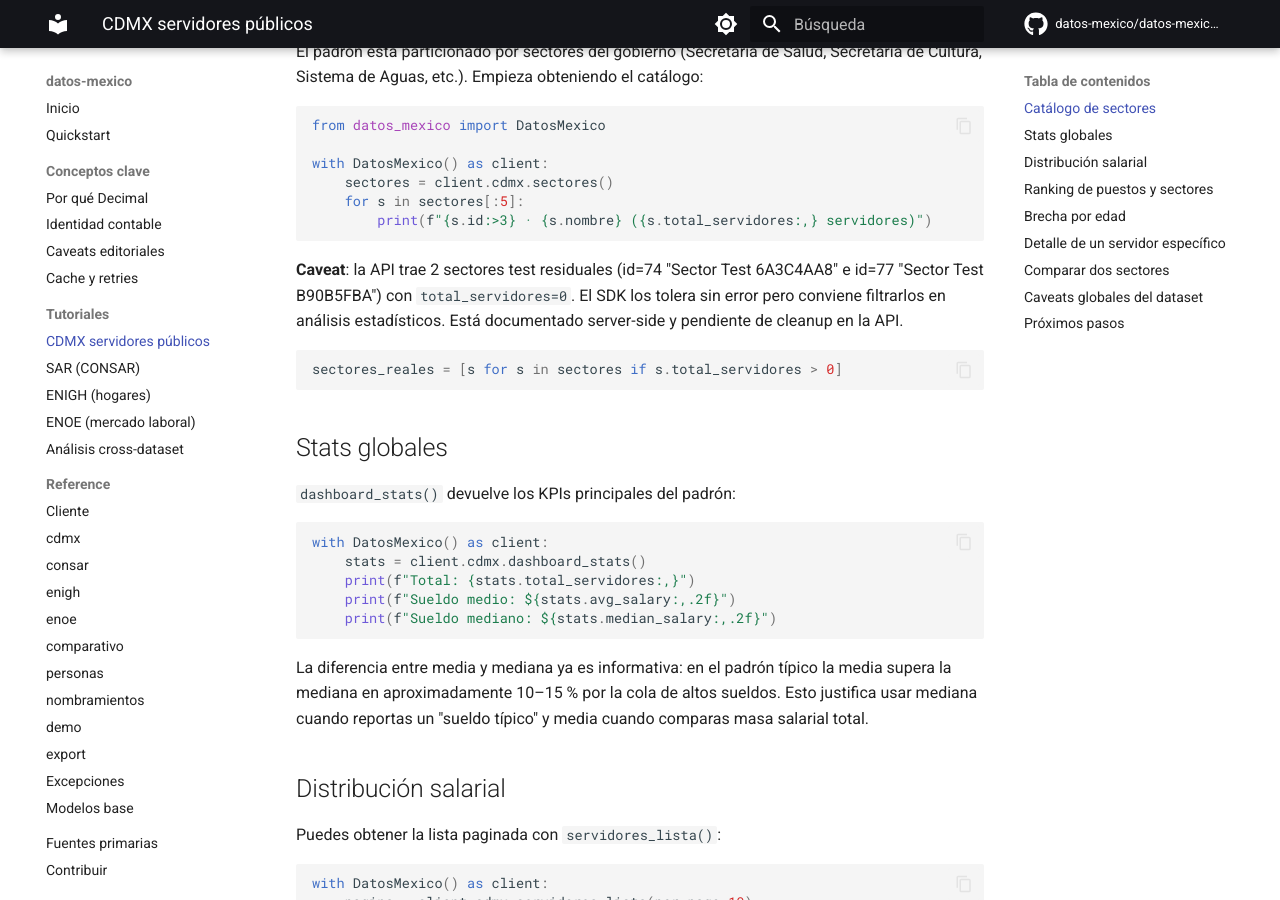
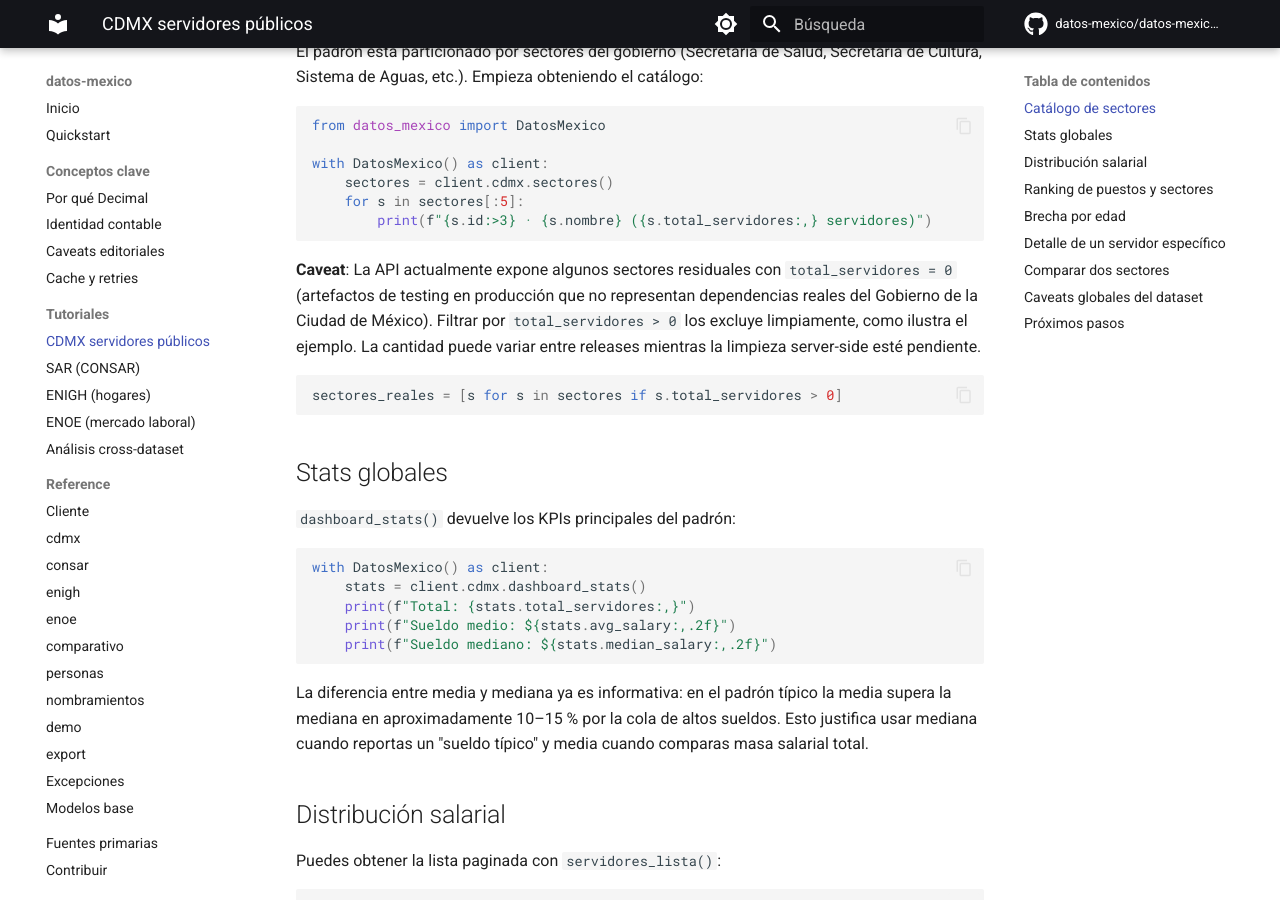
Before and after one commit to Datos-Mexico/datos-mexico-py, an MkDocs documentation site: the page built from docs/tutoriales/cdmx.md, in a window 1280 px wide and 900 px high, scrolled down 376 px. Built offline with MkDocs 1.6.1 and Material for MkDocs 9.7.7, drawn with Linux system fonts in a browser that asks for light colours; comment, search, counter and statistics services are not loaded.

Commit message:
docs(tutoriales/cdmx): generalizar nota sobre sectores test residuales
Al verificar contra API live se confirmó que los sectores test
no fueron removidos server-side y de hecho se agregó uno más
(ahora son 3, no 2). Generalizo la nota para que sea resistente
a cambios mientras la limpieza server-side esté pendiente, sin
enumerar IDs específicos que volverán a quedar stale.

````diff
--- a/docs/tutoriales/cdmx.md
+++ b/docs/tutoriales/cdmx.md
@@ -17,7 +17,7 @@ with DatosMexico() as client:
         print(f"{s.id:>3} · {s.nombre} ({s.total_servidores:,} servidores)")
 ```
 
-**Caveat**: la API trae 2 sectores test residuales (id=74 "Sector Test 6A3C4AA8" e id=77 "Sector Test B90B5FBA") con `total_servidores=0`. El SDK los tolera sin error pero conviene filtrarlos en análisis estadísticos. Está documentado server-side y pendiente de cleanup en la API.
+**Caveat**: La API actualmente expone algunos sectores residuales con `total_servidores = 0` (artefactos de testing en producción que no representan dependencias reales del Gobierno de la Ciudad de México). Filtrar por `total_servidores > 0` los excluye limpiamente, como ilustra el ejemplo. La cantidad puede variar entre releases mientras la limpieza server-side esté pendiente.
 
 ```python
 sectores_reales = [s for s in sectores if s.total_servidores > 0]
````
